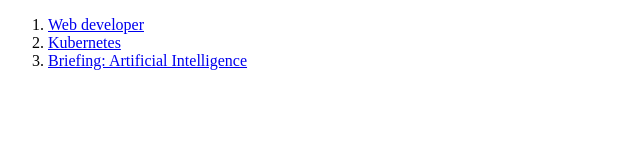
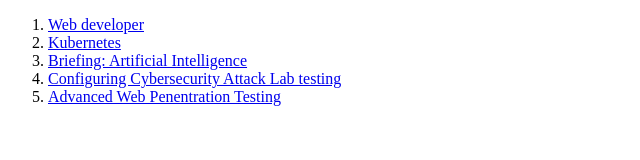
Before and after one commit to khurdp/certifications, a plain HTML site: page index.html in a window 1280 px wide. Shown: the whole page, without its empty margins (0-640 px from the left). Drawn offline with Linux system fonts and the light colour scheme.

Commit message:
fix the index

```diff
--- a/index.html
+++ b/index.html
@@ -17,6 +17,11 @@
 	<li>
 	<a href="./excutiveBriefingAiAndChatGPTUdemy.jpg">Briefing: Artificial Intelligence<alt="Executive Brieging: Artifical Intelligence(AI) + ChatGPT">
 	</a></li>
+	<li>
+	<a href="./ec-coucilCybersecurityAttackLabCertificate.png">Configuring Cybersecurity Attack Lab testing<alt="Configuring Cybersecurity Attack Lab testing"></li>
+	<li>
+	<a href="./ec-coucilCybersecurityAdvancedWebPenetrationTestingCertificate.png">Advanced Web Penentration Testing<alt="Advanced Web Penentration Testing">
+	</li>
 	</ol>
 </body>
 </html>
```
